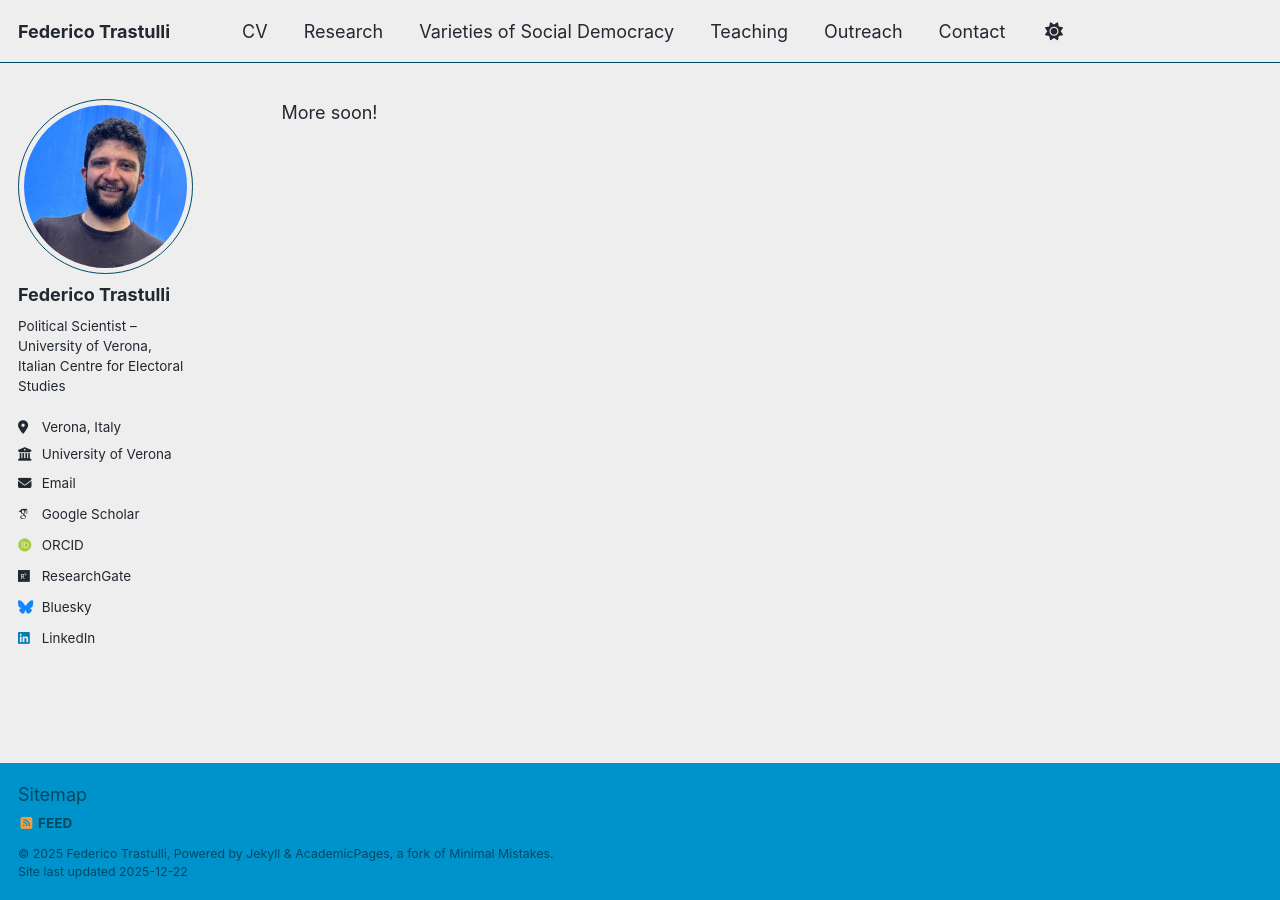
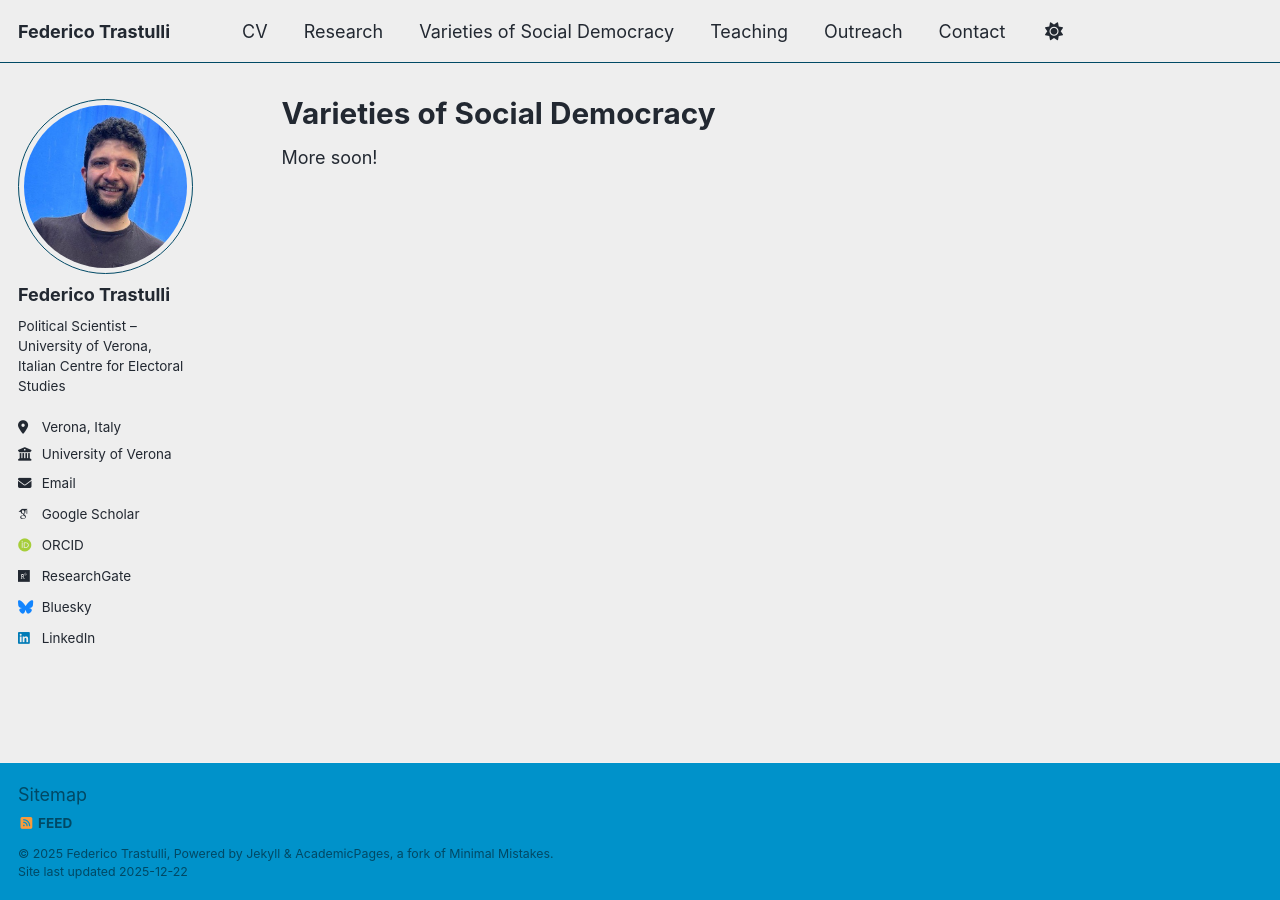
Before and after one commit to federicotrastulli/federicotrastulli.github.io, a Jekyll site: the page built from _pages/vosd.html, in a window 1280 px wide. Built offline with Jekyll 4.4.1, drawn with Linux system fonts in a browser that asks for light colours; some web fonts are replaced; a script bundle is joined from its source files by our own code; library files that are not in the unit come from our copies; some of the changed lines change nothing that is shown.

Commit message:
Update vosd.html

```diff
--- a/_pages/vosd.html
+++ b/_pages/vosd.html
@@ -1,5 +1,5 @@
 ---
-title: Varieties of Social Democracy in Western Europe: The Impact of External Constraints on Ideological Differences
+title: Varieties of Social Democracy
 permalink: /vosd/
 author_profile: true
 ---
```
